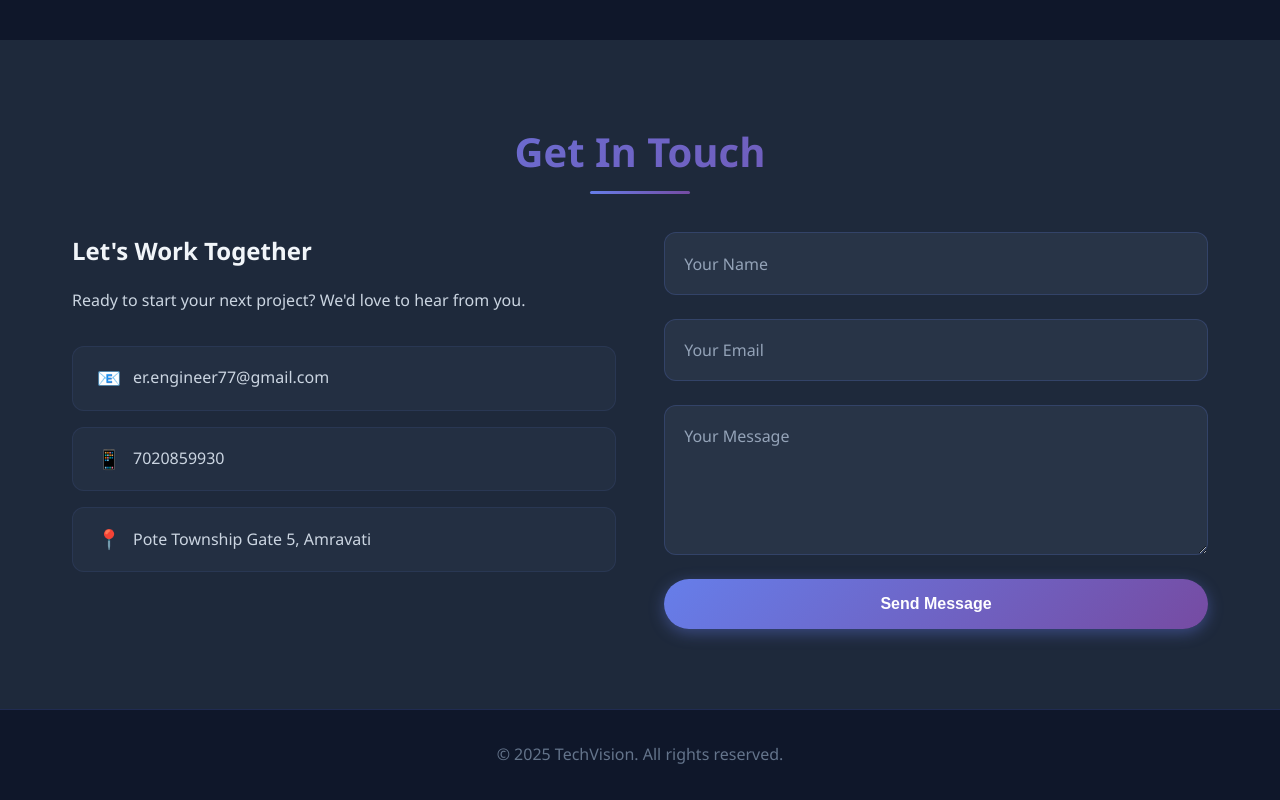
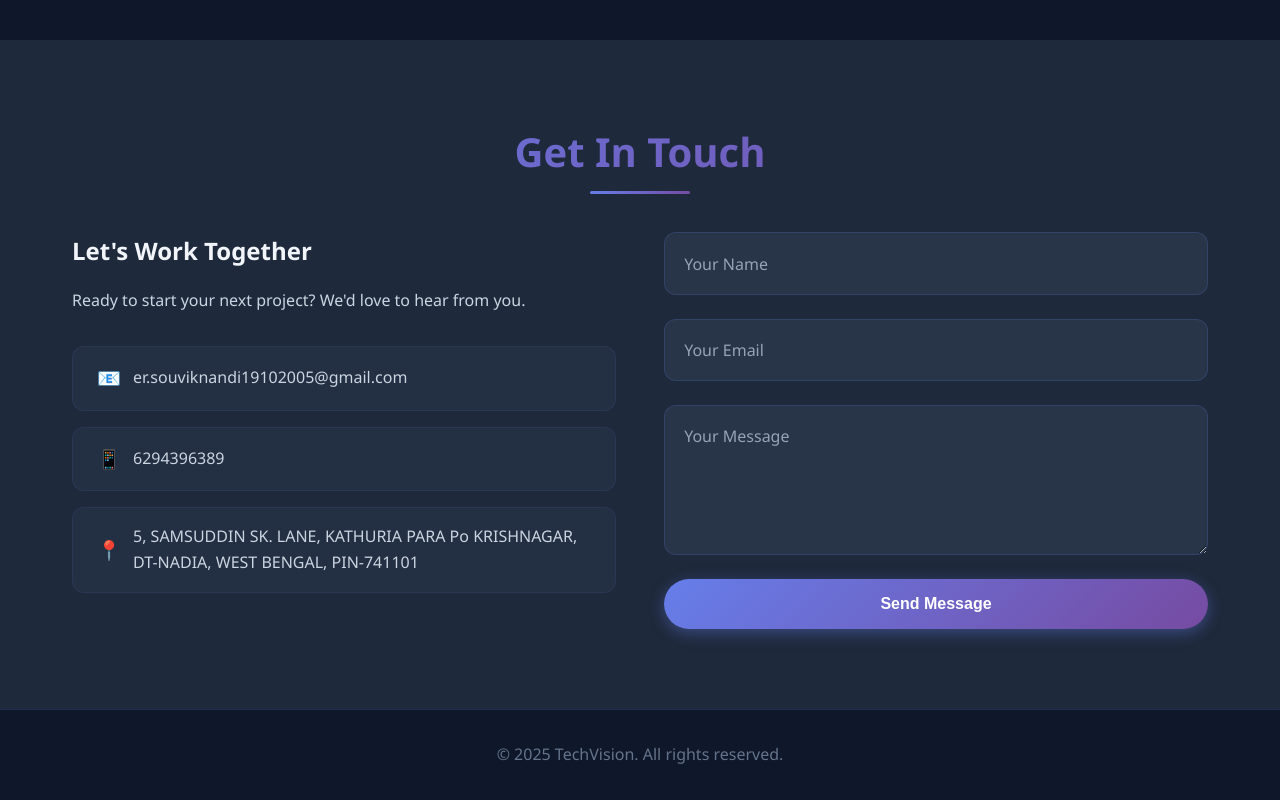
Before and after one commit to souvik821/PRODIGY_WD_01, a plain HTML site: page index.html in a window 1280 px wide. Shown: the part 2462-3262 px from the top of the page. Drawn offline with Linux system fonts and the light colour scheme.

Commit message:
Update index.html

```diff
--- a/index.html
+++ b/index.html
@@ -154,15 +154,15 @@
                     <div class="contact-details">
                         <div class="contact-item">
                             <span class="contact-icon">📧</span>
-                            <span>er.engineer77@gmail.com</span>
+                            <span>er.souviknandi19102005@gmail.com</span>
                         </div>
                         <div class="contact-item">
                             <span class="contact-icon">📱</span>
-                            <span>7020859930</span>
+                            <span>6294396389</span>
                         </div>
                         <div class="contact-item">
                             <span class="contact-icon">📍</span>
-                            <span>Pote Township Gate 5, Amravati</span>
+                            <span>5, SAMSUDDIN SK. LANE, KATHURIA PARA Po KRISHNAGAR, DT-NADIA, WEST BENGAL, PIN-741101</span>
                         </div>
                     </div>
                 </div>
```
